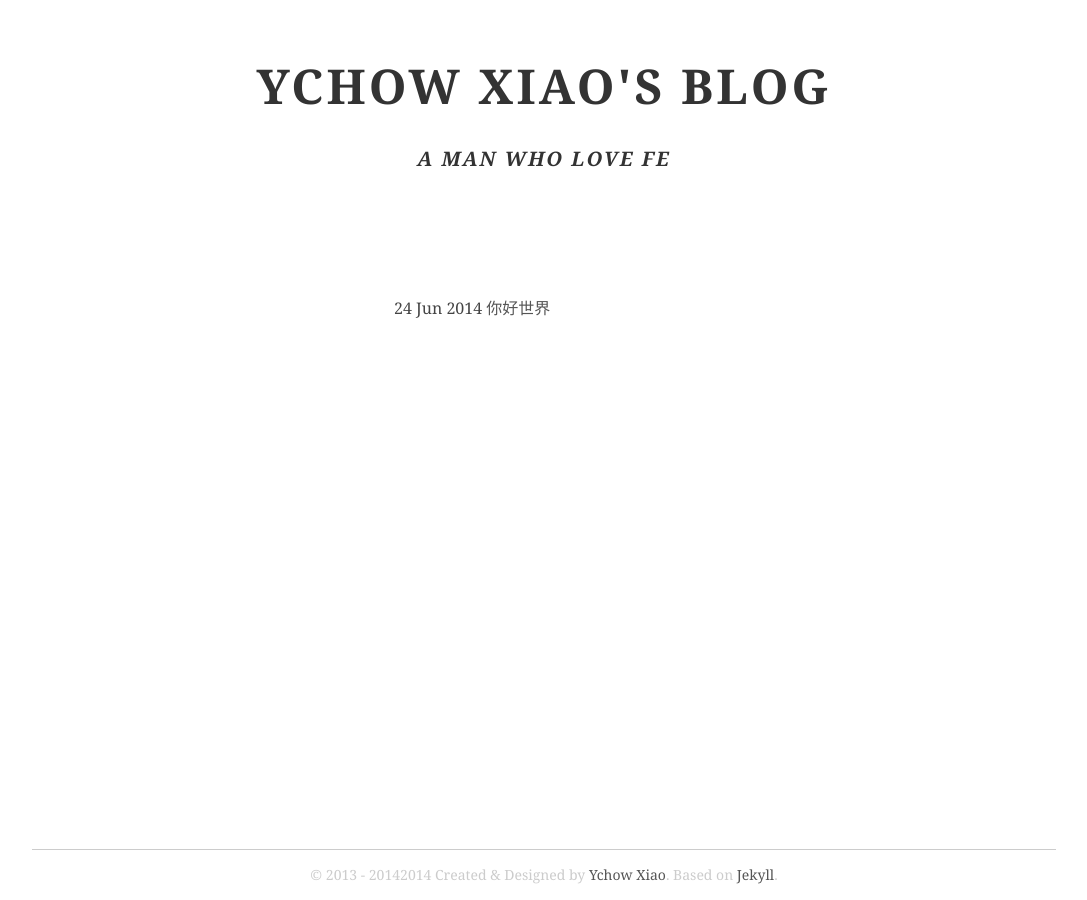
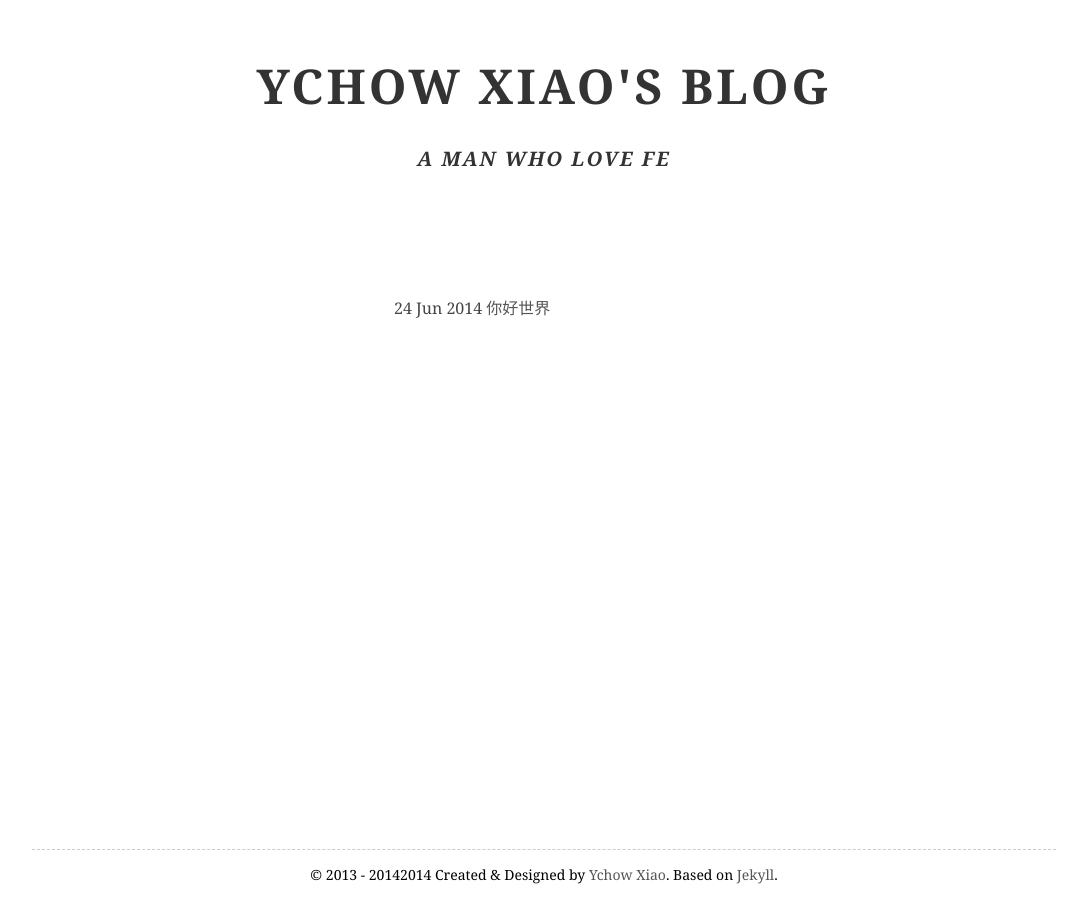
Before and after one commit to kai517/ychowxiao, a Jekyll site: the page built from index.html, in a window 1280 px wide. Shown: the whole page, without its empty margins (96-1183 px from the left). Built offline with Jekyll 4.4.1, drawn with Linux system fonts in a browser that asks for light colours.

Commit message:
Update main.css

```diff
--- a/css/main.css
+++ b/css/main.css
@@ -113,4 +113,4 @@ h2{letter-spacing:2px;font-style:italic;color:#333;font-size:20px;line-height:24
 p{text-align: center;line-height: 30px;}
 ul{width:300px;margin:100px auto;}
 ul li{margin-bottom:10px;}
-footer#ft{width:1024px;padding:10px 0 ;border-top:1px solid #ccc;position:fixed;bottom:0;left:50%;margin-left:-512px;color:#ccc;font-size:14px;line-height:30px;text-align:center;}
+#ft{width:1024px;padding:10px 0 ;border-top:1px dashed #ccc;position:fixed;bottom:0;left:50%;margin-left:-512px;color:#000;font-size:14px;line-height:30px;text-align:center;}
```
